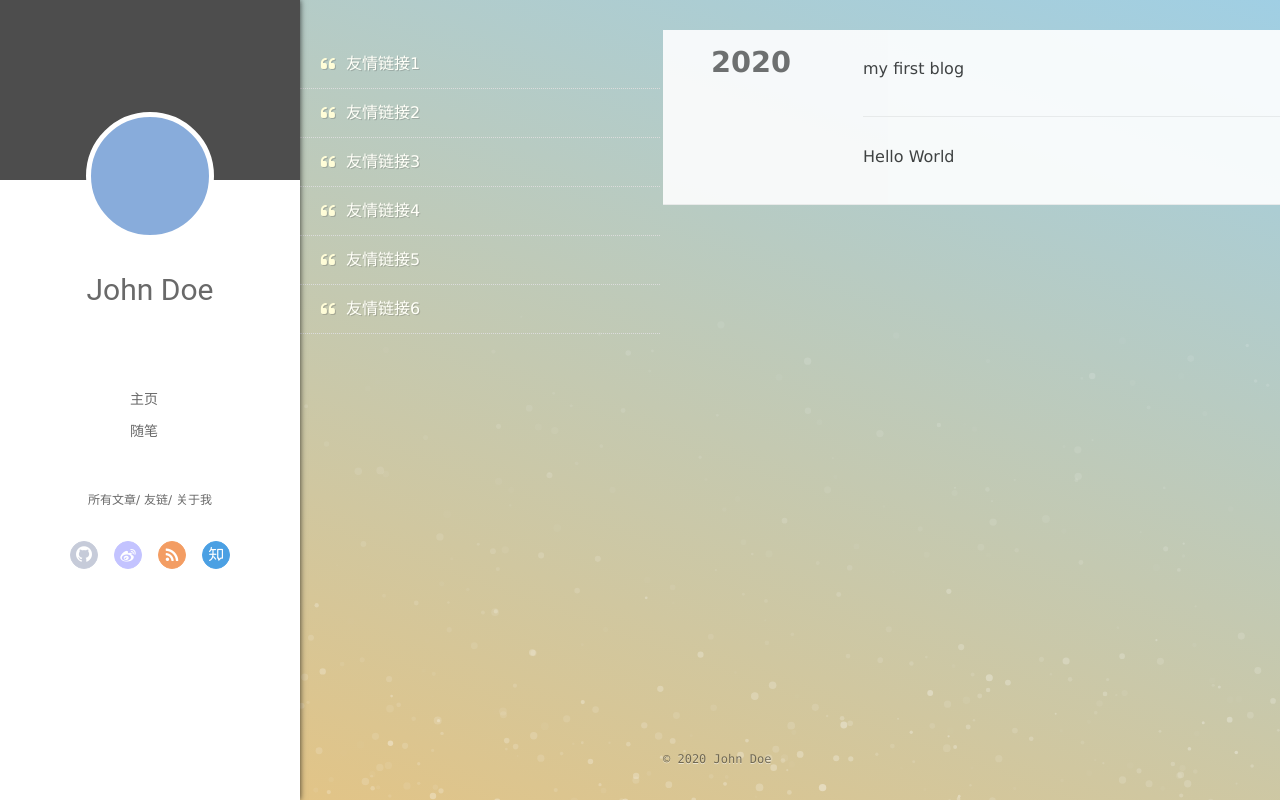
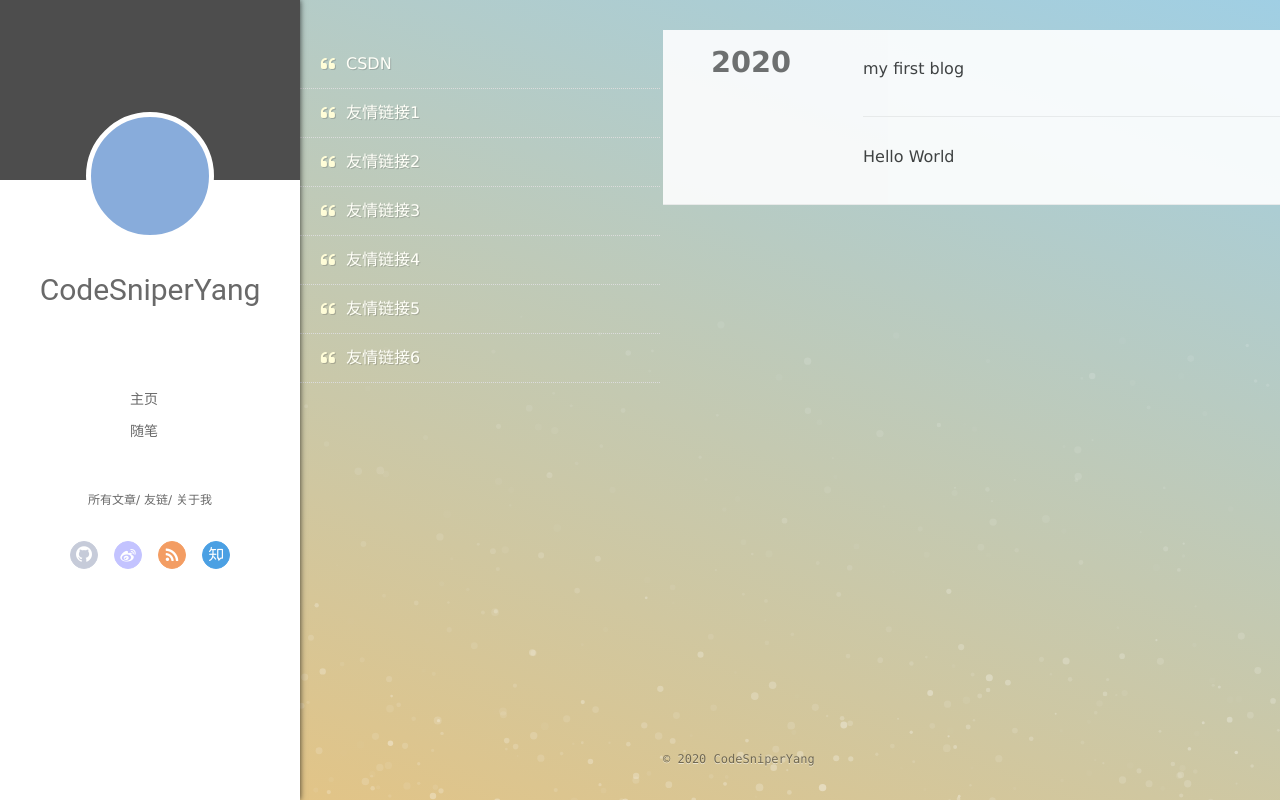
Before and after one commit to CodeSniperYang/CodeSniperYang.github.io, a plain HTML site: page archives/2020/05/index.html in a window 1280 px wide. Both pictures are taken after a click on the link "友链". Drawn offline with Linux system fonts and the light colour scheme; no server answers.

Commit message:
Site updated: 2020-05-10 17:10:00

```diff
--- a/archives/2020/05/index.html
+++ b/archives/2020/05/index.html
@@ -6,17 +6,19 @@
   <meta name="renderer" content="webkit">
   <meta http-equiv="X-UA-Compatible" content="IE=edge" >
   <link rel="dns-prefetch" href="http://yoursite.com">
-  <title>Archives: 2020/5 | Hexo</title>
+  <title>Archives: 2020/5 | CodeSniperYang</title>
   <meta name="viewport" content="width=device-width, initial-scale=1, maximum-scale=1">
-  <meta property="og:type" content="website">
-<meta property="og:title" content="Hexo">
+  <meta name="description" content="一个小菜鸡，但还是喜欢别人叫我小杨哥哥">
+<meta property="og:type" content="website">
+<meta property="og:title" content="CodeSniperYang">
 <meta property="og:url" content="http://yoursite.com/archives/2020/05/index.html">
-<meta property="og:site_name" content="Hexo">
+<meta property="og:site_name" content="CodeSniperYang">
+<meta property="og:description" content="一个小菜鸡，但还是喜欢别人叫我小杨哥哥">
 <meta property="og:locale" content="en_US">
-<meta property="article:author" content="John Doe">
+<meta property="article:author" content="CodeSniperYang">
 <meta name="twitter:card" content="summary">
 
-    <link rel="alternative" href="/atom.xml" title="Hexo" type="application/atom+xml">
+    <link rel="alternative" href="/atom.xml" title="CodeSniperYang" type="application/atom+xml">
 
 
     <link rel="icon" href="/favicon.png">
@@ -46,7 +48,7 @@
 			<img src="" class="js-avatar">
 		</a>
 		<hgroup>
-		  <h1 class="header-author"><a href="/">John Doe</a></h1>
+		  <h1 class="header-author"><a href="/">CodeSniperYang</a></h1>
 		</hgroup>
 
 
@@ -104,7 +106,7 @@
 				<img src="" class="js-avatar">
 			</div>
 			<hgroup>
-			  <h1 class="header-author js-header-author">John Doe</h1>
+			  <h1 class="header-author js-header-author">CodeSniperYang</h1>
 			</hgroup>
 
 
@@ -229,7 +231,7 @@
   <div class="outer">
     <div id="footer-info">
     	<div class="footer-left">
-    		&copy; 2020 John Doe
+    		&copy; 2020 CodeSniperYang
     	</div>
       	<div class="footer-right">
       		<a href="http://hexo.io/" target="_blank">Hexo</a>  Theme <a href="https://github.com/litten/hexo-theme-yilia" target="_blank">Yilia</a> by Litten
@@ -360,6 +362,10 @@ return o(i(t),arguments.length<2?void 0:u(arguments[1]))}})},function(t,n,r){var
         <ul class="search-ul">
 
             <li class="search-li">
+              <a href="https://blog.csdn.net/qq_43693424" target="_blank" class="search-title"><i class="icon-quo-left icon"></i>CSDN</a>
+            </li>
+
+            <li class="search-li">
               <a href="http://localhost:4000/" target="_blank" class="search-title"><i class="icon-quo-left icon"></i>友情链接1</a>
             </li>
 
```
Also changed, not shown: 2020/05/09/hello-world/index.html (+11 -7 lines), 2020/05/09/my-first-blog/index.html (+11 -7 lines), archives/2020/index.html (+15 -9 lines), archives/index.html (+15 -9 lines), index.html (+15 -9 lines).
